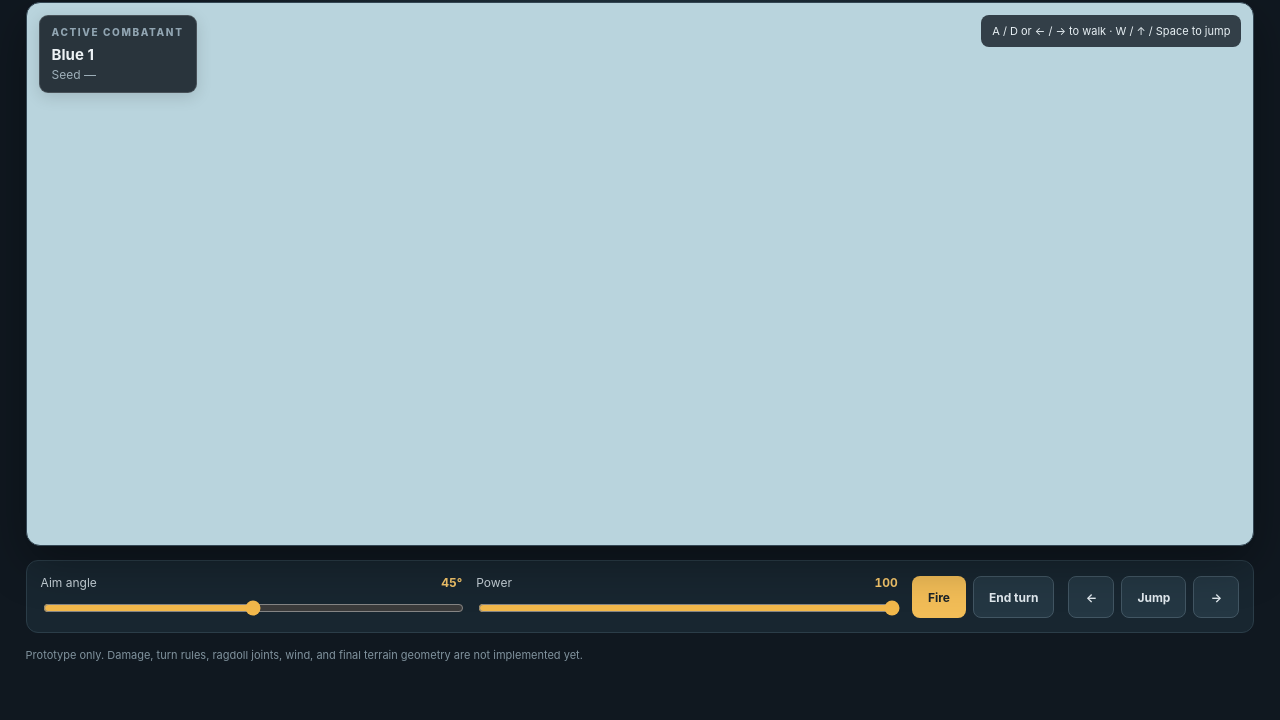
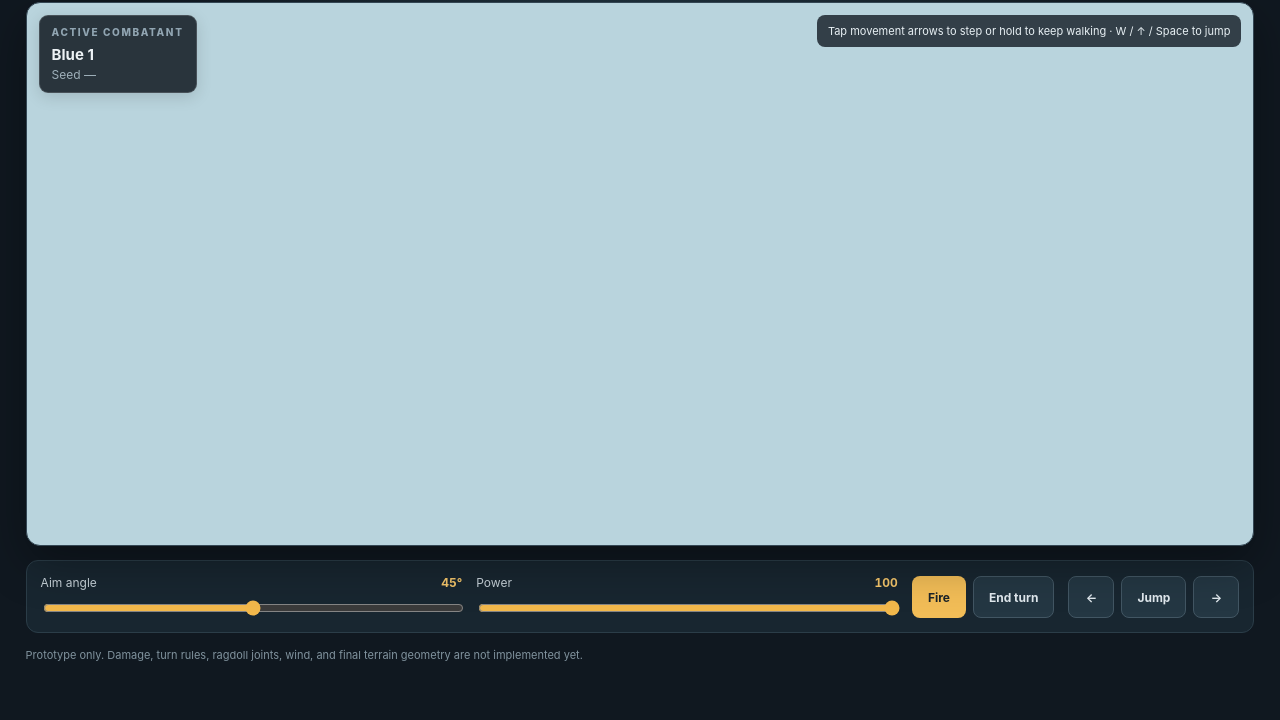
Before and after one commit to mattswymer/Angle-Artillery-Strike, a plain HTML site: page index.html in a window 1280 px wide. Shown: the part 80-800 px from the top of the page. Drawn offline with Linux system fonts and the light colour scheme.

Commit message:
Clarify tap and hold movement controls

```diff
--- a/index.html
+++ b/index.html
@@ -33,7 +33,7 @@
           <strong id="active-name">Blue 1</strong>
           <span id="seed-label" class="muted">Seed —</span>
         </div>
-        <div class="hud-help">A / D or ← / → to walk · W / ↑ / Space to jump</div>
+        <div class="hud-help">Tap movement arrows to step or hold to keep walking · W / ↑ / Space to jump</div>
       </div>
     </section>
 
```
